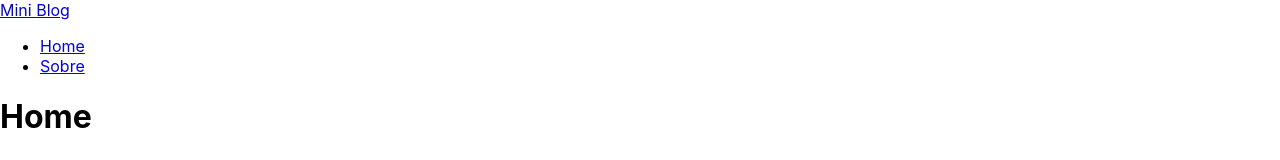
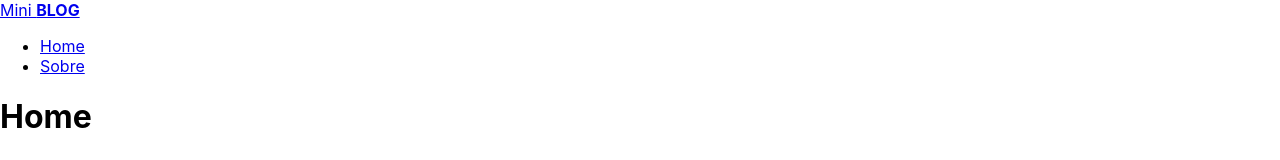
Before and after one commit to leogama09/reactblog-project, a React (Create React App) app in the folder MINIBLOG/miniblog/: page / in a window 1280 px wide. Shown: the top 160 px of the page. Built offline with nearby package versions, Linux system fonts and the light colour scheme.

Commit message:
Update Navbar.js

```diff
--- a/MINIBLOG/miniblog/src/components/Navbar.js
+++ b/MINIBLOG/miniblog/src/components/Navbar.js
@@ -4,19 +4,19 @@
 
 const Navbar = () => {
   return (
-    <div>
-        <NavLink to="/">
-        Mini <span>Blog</span>
+    <nav className={styles.navbar}>
+        <NavLink to="/" classname={styles.brand}>
+        Mini <b>BLOG</b>
         </NavLink>
-        <ul>
+        <ul className={styles.links_list}>
             <li>
-                <NavLink to="/">Home</NavLink>
+                <NavLink to="/" className={({isActive}) => (isActive ? styles.active : '')}>Home</NavLink>
             </li>
             <li>
-                <NavLink to="/about">Sobre</NavLink>
+                <NavLink to="/about" className={({isActive}) => (isActive ? styles.active : '')}>Sobre</NavLink>
             </li>
         </ul>
-    </div>
+    </nav>
   )
 }
 
```
